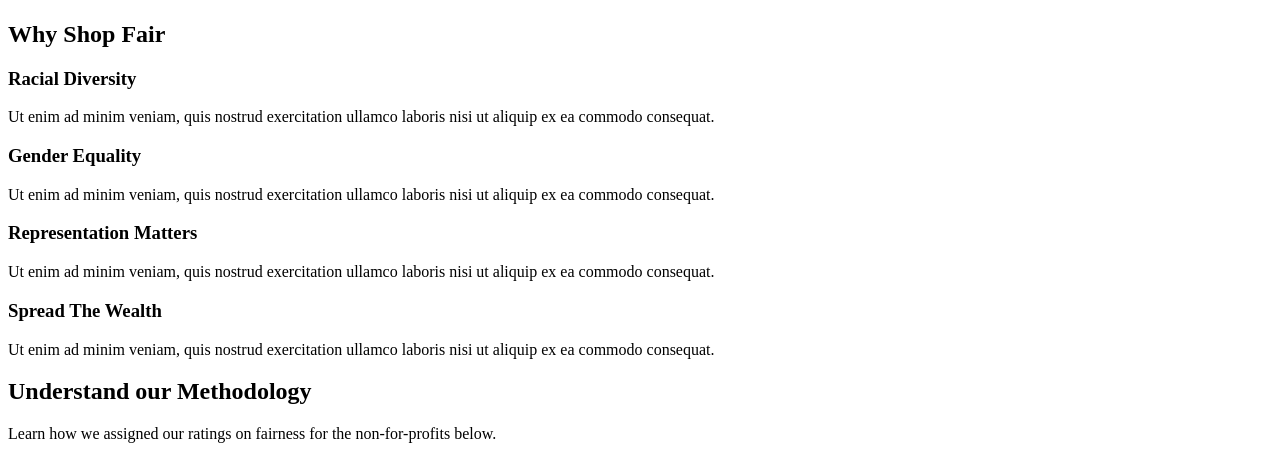
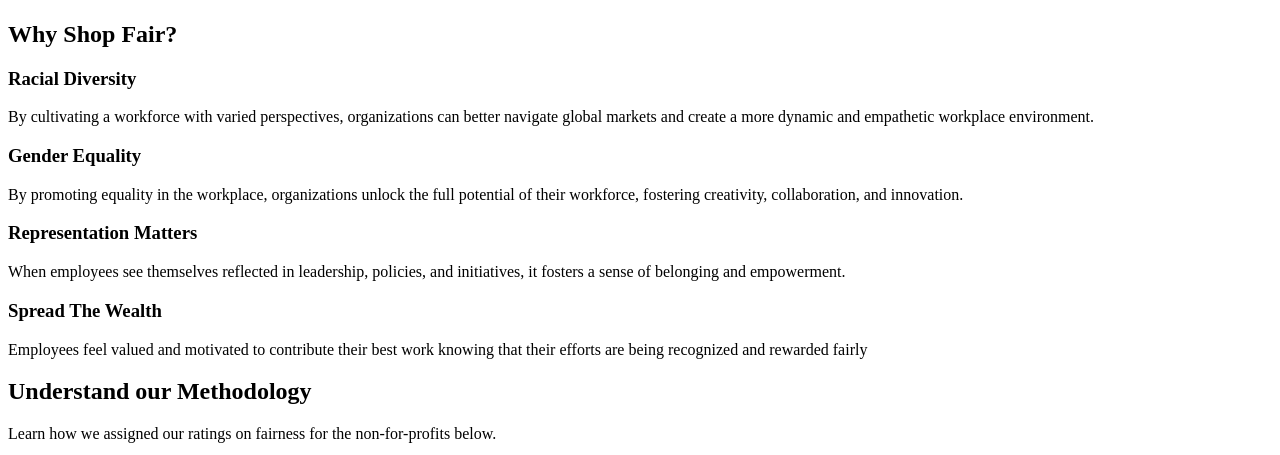
Before and after one commit to dillon-duff/GenderFair, a website with bundled scripts: page public/index.html in a window 1280 px wide. Shown: the part 724-1179 px from the top of the page. Built offline with nearby package versions, Linux system fonts and the light colour scheme; a script that the page names is missing.

Commit message:
finishing touches on splash page

```diff
--- a/public/index.html
+++ b/public/index.html
@@ -51,32 +51,32 @@
       </div>
       <div class="wsf_text">
         <div class="wfs_title">
-          <h2> Why Shop Fair</h2>
+          <h2> Why Shop Fair?</h2>
           <div class="wsf_seperatorBar"></div>
         </div>
         <div class="wsf_content">
           <div class="wsfc1">
             <div class="explainer">
               <h3>Racial Diversity</h3>
-              <p>Ut enim ad minim veniam, quis nostrud exercitation ullamco laboris nisi ut aliquip ex ea commodo
-                consequat.</p>
+              <p>By cultivating a workforce with varied perspectives, organizations can better navigate global
+                markets and create a more dynamic and empathetic workplace environment. </p>
             </div>
             <div class="explainer">
               <h3>Gender Equality</h3>
-              <p>Ut enim ad minim veniam, quis nostrud exercitation ullamco laboris nisi ut aliquip ex ea commodo
-                consequat.</p>
+              <p>By promoting equality in the workplace, organizations unlock the full potential of their workforce,
+                fostering creativity, collaboration, and innovation.</p>
             </div>
           </div>
           <div class="wsfc2">
             <div class="explainer">
               <h3>Representation Matters</h3>
-              <p>Ut enim ad minim veniam, quis nostrud exercitation ullamco laboris nisi ut aliquip ex ea commodo
-                consequat.</p>
+              <p>When employees see themselves reflected in leadership, policies, and initiatives, it fosters a
+                sense of belonging and empowerment.</p>
             </div>
             <div class="explainer">
               <h3>Spread The Wealth</h3>
-              <p>Ut enim ad minim veniam, quis nostrud exercitation ullamco laboris nisi ut aliquip ex ea commodo
-                consequat.</p>
+              <p>Employees feel valued and motivated to contribute their best work knowing that their efforts
+                are being recognized and rewarded fairly</p>
             </div>
           </div>
 
--- a/public/styles/main.css
+++ b/public/styles/main.css
@@ -187,6 +187,10 @@ body {
   flex-direction: row;
 }
 
+.explainer {
+  flex: 0 0 50%;
+}
+
 #wsf_img {
   border-radius: 3%;
   max-width: 100%;
```
